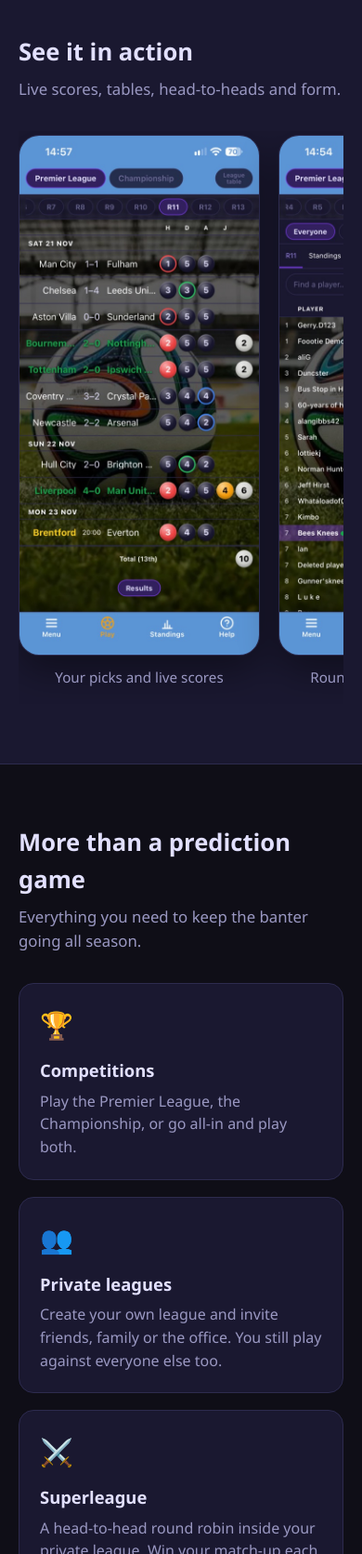
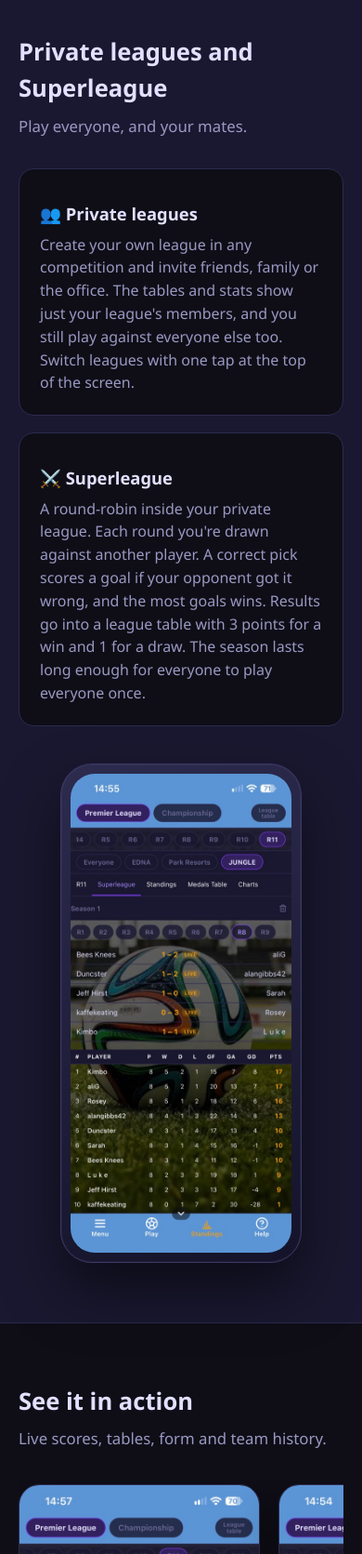
Before and after one commit to foootie/website, a plain HTML site: page index.html in a window 390 px wide. Shown: the part 3260-4931 px from the top of the page at 93% size. Drawn offline with Linux system fonts and the light colour scheme.

Commit message:
Private leagues and Superleague section after Scoring, with the JUNGLE league screenshot
Co-Authored-By: Claude Opus 5.5 <noreply@anthropic.com>

```diff
--- a/index.html
+++ b/index.html
@@ -129,11 +129,20 @@
     .example { margin-top: 18px; display: grid; grid-template-columns: 1fr auto; gap: 8px 16px; align-items: center; font-size: 0.95rem; }
     .example .bar-row { display: flex; gap: 6px; }
 
+    /* Private leagues & Superleague */
+    .split { display: grid; grid-template-columns: 1.1fr 0.9fr; gap: 40px; align-items: center; }
+    .split .phone { transform: rotate(-3deg); }
+    .split .card + .card { margin-top: 18px; }
+    @media (max-width: 820px) {
+      .split { grid-template-columns: 1fr; }
+      .split .phone { transform: none; order: 2; }
+    }
+
     .shots { display: flex; gap: 20px; overflow-x: auto; scroll-snap-type: x mandatory; padding: 4px 4px 16px; -webkit-overflow-scrolling: touch; }
     .shot { flex: 0 0 min(260px, 72vw); scroll-snap-align: start; }
     .shot img { border-radius: 22px; border: 1px solid var(--border); box-shadow: 0 16px 40px rgba(0, 0, 0, 0.4); }
     .shot p { text-align: center; color: var(--muted); margin: 12px 0 0; font-size: 0.95rem; }
-    @media (min-width: 860px) { .shots { justify-content: space-between; overflow: visible; } .shot { flex: 0 1 190px; } }
+    @media (min-width: 860px) { .shots { justify-content: space-between; overflow: visible; } .shot { flex: 0 1 220px; } }
 
     .features { display: grid; grid-template-columns: repeat(3, 1fr); gap: 18px; }
     @media (max-width: 820px) { .features { grid-template-columns: 1fr 1fr; } }
@@ -166,6 +175,7 @@
     <nav>
       <a href="#how">How to play</a>
       <a href="#scoring">Scoring</a>
+      <a href="#leagues">Leagues</a>
       <a href="#features">Features</a>
       <a href="#get">Get Foootie</a>
     </nav>
@@ -260,39 +270,54 @@
     </div>
   </section>
 
-  <section class="alt-bg">
+
+  <section id="leagues" class="alt-bg">
+    <div class="wrap split">
+      <div>
+        <h2>Private leagues and Superleague</h2>
+        <p class="sub">Play everyone, and your mates.</p>
+        <div class="card">
+          <h3>👥 Private leagues</h3>
+          <p>Create your own league in any competition and invite friends, family or the office. The tables and stats show just your league's members, and you still play against everyone else too. Switch leagues with one tap at the top of the screen.</p>
+        </div>
+        <div class="card">
+          <h3>⚔️ Superleague</h3>
+          <p>A round-robin inside your private league. Each round you're drawn against another player. A correct pick scores a goal if your opponent got it wrong, and the most goals wins. Results go into a league table with 3 points for a win and 1 for a draw. The season lasts long enough for everyone to play everyone once.</p>
+        </div>
+      </div>
+      <div class="phone"><img src="img/shot3.jpg" alt="A private league's Superleague: live head-to-head results and the Superleague table" loading="lazy" width="540" height="1168" /></div>
+    </div>
+  </section>
+
+  <section>
     <div class="wrap">
       <h2>See it in action</h2>
-      <p class="sub">Live scores, tables, head-to-heads and form.</p>
+      <p class="sub">Live scores, tables, form and team history.</p>
       <div class="shots">
         <div class="shot"><img src="img/shot1.jpg" alt="A round of fixtures with picks, live scores and points" loading="lazy" width="540" height="1168" /><p>Your picks and live scores</p></div>
         <div class="shot"><img src="img/shot2.jpg" alt="Round standings with each player's points breakdown" loading="lazy" width="540" height="1168" /><p>Round table and standings</p></div>
-        <div class="shot"><img src="img/shot3.jpg" alt="Superleague head-to-head results and table" loading="lazy" width="540" height="1168" /><p>Superleague head-to-heads</p></div>
         <div class="shot"><img src="img/shot4.jpg" alt="Form guide for both teams in a fixture" loading="lazy" width="540" height="1168" /><p>Form guide for every fixture</p></div>
         <div class="shot"><img src="img/shot5.jpg" alt="A team's results and league position through the season" loading="lazy" width="540" height="1168" /><p>League table and team history</p></div>
       </div>
     </div>
   </section>
 
-  <section id="features">
+  <section id="features" class="alt-bg">
     <div class="wrap">
       <h2>More than a prediction game</h2>
       <p class="sub">Everything you need to keep the banter going all season.</p>
       <div class="features">
         <div class="card feature"><div class="icon" aria-hidden="true">🏆</div><h3>Competitions</h3><p>Play the Premier League, the Championship, or go all-in and play both.</p></div>
-        <div class="card feature"><div class="icon" aria-hidden="true">👥</div><h3>Private leagues</h3><p>Create your own league and invite friends, family or the office. You still play against everyone else too.</p></div>
-        <div class="card feature"><div class="icon" aria-hidden="true">⚔️</div><h3>Superleague</h3><p>A head-to-head round robin inside your private league. Win your match-up each week and top the table.</p></div>
         <div class="card feature"><div class="icon" aria-hidden="true">📊</div><h3>Charts and stats</h3><p>Compare your scoring breakdown with other players, tap anyone to see their game, and chase medals all season.</p></div>
         <div class="card feature"><div class="icon" aria-hidden="true">📈</div><h3>Form guide</h3><p>Check both teams' recent results before you pick, plus the live league table and each team's season so far.</p></div>
         <div class="card feature"><div class="icon" aria-hidden="true">🔔</div><h3>Reminders</h3><p>Turn on notifications and you'll never miss a round or forget your picks.</p></div>
         <div class="card feature"><div class="icon" aria-hidden="true">🎨</div><h3>Make it yours</h3><p>Themes, colours, font size and language (English, French, German and Spanish).</p></div>
         <div class="card feature"><div class="icon" aria-hidden="true">📱</div><h3>Play anywhere</h3><p>iPhone, Android or your browser. One account works on all of them.</p></div>
-        <div class="card feature"><div class="icon" aria-hidden="true">🆓</div><h3>Free to play</h3><p>No cost, no catch. Just bragging rights.</p></div>
       </div>
     </div>
   </section>
 
-  <section id="get" class="alt-bg final">
+  <section id="get" class="final">
     <div class="wrap">
       <h2>Ready for kick-off?</h2>
       <p class="sub">Free to play. Sign in with Google, Apple or your email address.</p>
```
